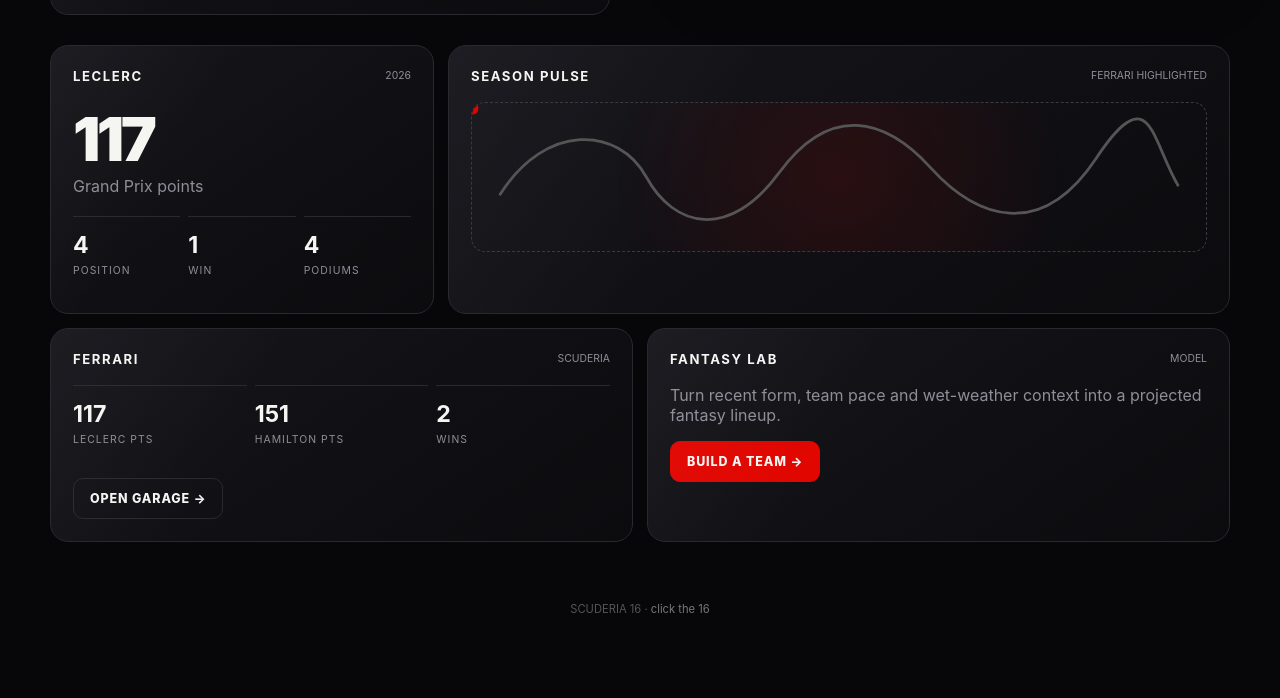
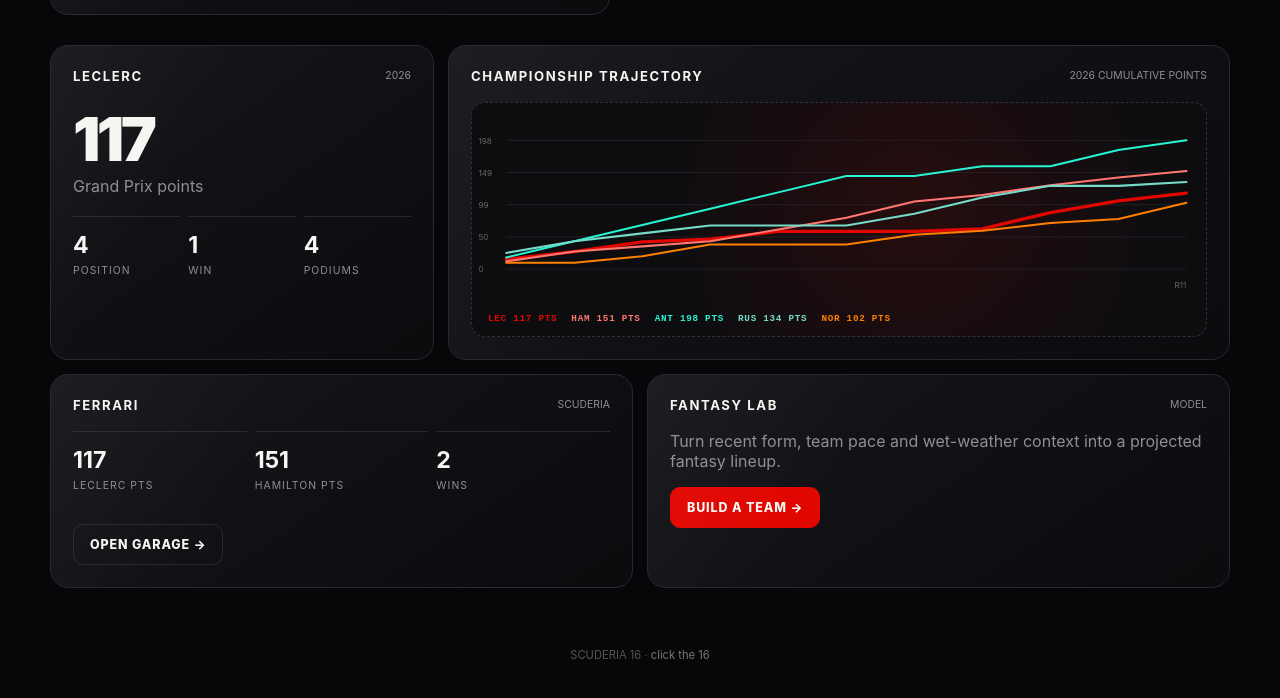
Before and after one commit to emilyhychang/f1-site, a plain HTML site: page docs/index.html in a window 1280 px wide. Shown: the part 931-1629 px from the top of the page. Drawn offline with Linux system fonts and the light colour scheme.

Commit message:
Replace season pulse with championship trajectory

```diff
--- a/docs/index.html
+++ b/docs/index.html
@@ -18,8 +18,8 @@
             fast Monegasque.
           </p>
           <div class="hero-actions">
-            <a class="btn btn-primary" href="fantasy.html">Open Predictor →</a
-            ><a class="btn btn-ghost" href="charles.html">Enter The 16</a>
+            <a class="btn btn-primary" href="fantasy.html">Open Predictor →</a>
+            <a class="btn btn-ghost" href="charles.html">Enter The 16</a>
           </div>
           <div class="panel" style="margin-top: 34px; max-width: 560px">
             <div class="panel-title">
@@ -35,6 +35,7 @@
             </div>
           </div>
         </div>
+
         <div class="hero-visual">
           <div class="driver-card">
             <div class="driver-art">
@@ -57,14 +58,15 @@
             </div>
             <div class="driver-meta">
               <div>
-                <strong>CHARLES LECLERC</strong
-                ><small>SCUDERIA FERRARI · MONACO</small>
+                <strong>CHARLES LECLERC</strong>
+                <small>SCUDERIA FERRARI · MONACO</small>
               </div>
               <div class="number">16</div>
             </div>
           </div>
         </div>
       </section>
+
       <section class="dashboard-grid">
         <div class="panel span-4">
           <div class="panel-title">
@@ -79,29 +81,33 @@
             <div class="stat"><b>4</b><small>Podiums</small></div>
           </div>
         </div>
+
         <div class="panel span-8">
           <div class="panel-title">
-            <h3>Season Pulse</h3>
-            <span>Ferrari highlighted</span>
+            <h3>Championship Trajectory</h3>
+            <span>2026 cumulative points</span>
           </div>
-          <div class="race-track">
-            <svg viewBox="0 0 800 150">
-              <path
-                d="M30 95 C80 15 160 20 190 75 S280 145 335 70 S450 10 500 65 S620 145 680 55 S740 35 770 85"
-                fill="none"
-                stroke="#555"
-                stroke-width="3"
-              />
-              <circle r="7" fill="#e10600">
-                <animateMotion
-                  dur="7s"
-                  repeatCount="indefinite"
-                  path="M30 95 C80 15 160 20 190 75 S280 145 335 70 S450 10 500 65 S620 145 680 55 S740 35 770 85"
-                />
-              </circle>
-            </svg>
+          <div
+            id="championship-graph"
+            style="
+              position: relative;
+              min-height: 210px;
+              overflow: hidden;
+              border: 1px dashed #303038;
+              border-radius: 14px;
+              background: radial-gradient(circle at 60% 45%, rgba(225, 6, 0, 0.12), transparent 55%), #0d0d10;
+            "
+          >
+            <div
+              id="championship-loading"
+              class="muted"
+              style="padding: 28px"
+            >
+              Loading championship trajectory…
+            </div>
           </div>
         </div>
+
         <div class="panel span-6">
           <div class="panel-title">
             <h3>Ferrari</h3>
@@ -112,10 +118,11 @@
             <div class="stat"><b>151</b><small>Hamilton pts</small></div>
             <div class="stat"><b>2</b><small>Wins</small></div>
           </div>
-          <a class="btn btn-ghost" style="margin-top: 18px" href="ferrari.html"
-            >Open Garage →</a
-          >
+          <a class="btn btn-ghost" style="margin-top: 18px" href="ferrari.html">
+            Open Garage →
+          </a>
         </div>
+
         <div class="panel span-6">
           <div class="panel-title">
             <h3>Fantasy Lab</h3>
@@ -128,36 +135,170 @@
           <a class="btn btn-primary" href="fantasy.html">Build a Team →</a>
         </div>
       </section>
+
       <footer class="footer">
         SCUDERIA 16 ·
-        <span class="secret" data-message="FORZA FERRARI. 🏁"
-          >click the 16</span
-        >
+        <span class="secret" data-message="FORZA FERRARI. 🏁">click the 16</span>
       </footer>
     </main>
+
     <script src="js/driver-image.js"></script>
     <script src="js/driver-image-fix.js"></script>
     <script src="js/app.js"></script>
     <script>
       fetch('data/next_race.json')
-        .then(r => r.json())
-        .then(r => {
-          document.getElementById('next-race').textContent = r.eventName;
+        .then(response => response.json())
+        .then(race => {
+          document.getElementById('next-race').textContent = race.eventName;
           document.getElementById('race-date').textContent =
-            `${r.location}, ${r.country} · ${new Date(r.date).toLocaleDateString(undefined, { month: 'short', day: 'numeric', year: 'numeric' })}`;
-          const d = Math.max(
+            `${race.location}, ${race.country} · ${new Date(race.date).toLocaleDateString(undefined, { month: 'short', day: 'numeric', year: 'numeric' })}`;
+
+          const days = Math.max(
             0,
-            Math.ceil((new Date(r.date) - new Date()) / 86400000)
+            Math.ceil((new Date(race.date) - new Date()) / 86400000)
           );
+
           document.getElementById('countdown').textContent =
-            d === 0 ? 'RACE DAY' : `${d} DAYS`;
+            days === 0 ? 'RACE DAY' : `${days} DAYS`;
           document.getElementById('race-status').textContent = 'UP NEXT';
         })
-        .catch(
-          () =>
-            (document.getElementById('race-status').textContent =
-              'SEASON COMPLETE')
-        );
+        .catch(() => {
+          document.getElementById('race-status').textContent =
+            'SEASON COMPLETE';
+        });
+
+      const graphDrivers = {
+        LEC: { color: '#e10600', label: 'LEC' },
+        HAM: { color: '#ff7770', label: 'HAM' },
+        ANT: { color: '#27f4d2', label: 'ANT' },
+        RUS: { color: '#75dcca', label: 'RUS' },
+        NOR: { color: '#ff8000', label: 'NOR' }
+      };
+
+      async function renderChampionshipGraph() {
+        const root = document.getElementById('championship-graph');
+        const loading = document.getElementById('championship-loading');
+        const history = [];
+
+        for (let round = 1; round <= 11; round += 1) {
+          try {
+            const response = await fetch(`data/results_2026_r${round}.json`);
+            if (!response.ok) continue;
+            history.push({ round, results: await response.json() });
+          } catch {
+            // Skip unavailable rounds.
+          }
+        }
+
+        if (!history.length) {
+          loading.textContent = 'Championship data unavailable.';
+          return;
+        }
+
+        const width = 900;
+        const height = 210;
+        const padding = { left: 42, right: 24, top: 22, bottom: 30 };
+        const plotWidth = width - padding.left - padding.right;
+        const plotHeight = height - padding.top - padding.bottom;
+        const cumulative = {};
+        let maxPoints = 0;
+
+        Object.keys(graphDrivers).forEach(code => {
+          cumulative[code] = [];
+          let total = 0;
+
+          history.forEach(item => {
+            const result = item.results.find(
+              driver => driver.Abbreviation === code
+            );
+            total += Number(result?.Points || 0);
+            cumulative[code].push(total);
+            maxPoints = Math.max(maxPoints, total);
+          });
+        });
+
+        maxPoints = Math.max(maxPoints, 25);
+        root.innerHTML = `
+          <svg
+            viewBox="0 0 ${width} ${height}"
+            style="width:100%;height:210px;display:block"
+            aria-label="Cumulative championship points graph"
+          ></svg>
+          <div
+            id="championship-legend"
+            style="display:flex;gap:14px;flex-wrap:wrap;padding:0 16px 12px"
+          ></div>`;
+
+        const svg = root.querySelector('svg');
+        const ns = 'http://www.w3.org/2000/svg';
+
+        for (let step = 0; step <= 4; step += 1) {
+          const y = padding.top + (plotHeight * step) / 4;
+          const value = Math.round(maxPoints * (1 - step / 4));
+          const line = document.createElementNS(ns, 'line');
+          line.setAttribute('x1', padding.left);
+          line.setAttribute('x2', width - padding.right);
+          line.setAttribute('y1', y);
+          line.setAttribute('y2', y);
+          line.setAttribute('stroke', '#24242b');
+          svg.appendChild(line);
+
+          const text = document.createElementNS(ns, 'text');
+          text.textContent = value;
+          text.setAttribute('x', 8);
+          text.setAttribute('y', y + 4);
+          text.setAttribute('fill', '#666');
+          text.setAttribute('font-size', '10');
+          svg.appendChild(text);
+        }
+
+        Object.entries(graphDrivers).forEach(([code, meta]) => {
+          const points = cumulative[code]
+            .map((value, index) => {
+              const x =
+                padding.left +
+                (plotWidth * index) / Math.max(history.length - 1, 1);
+              const y =
+                padding.top +
+                plotHeight * (1 - value / maxPoints);
+              return `${x},${y}`;
+            })
+            .join(' ');
+
+          const path = document.createElementNS(ns, 'polyline');
+          path.setAttribute('points', points);
+          path.setAttribute('fill', 'none');
+          path.setAttribute('stroke', meta.color);
+          path.setAttribute('stroke-width', code === 'LEC' ? '4' : '2.5');
+          path.setAttribute('stroke-linecap', 'round');
+          path.setAttribute('stroke-linejoin', 'round');
+          path.setAttribute('pathLength', '1');
+          path.style.strokeDasharray = '1';
+          path.style.strokeDashoffset = '1';
+          path.style.transition = 'stroke-dashoffset 1.4s ease';
+          svg.appendChild(path);
+
+          requestAnimationFrame(() => {
+            path.style.strokeDashoffset = '0';
+          });
+
+          const legend = document.createElement('span');
+          legend.style.cssText = `font:800 .58rem ui-monospace,monospace;color:${meta.color};letter-spacing:.08em`;
+          legend.textContent = `${meta.label} ${cumulative[code].at(-1) || 0} PTS`;
+          root.querySelector('#championship-legend').appendChild(legend);
+        });
+
+        const latestRound = document.createElementNS(ns, 'text');
+        latestRound.textContent = `R${history.at(-1).round}`;
+        latestRound.setAttribute('x', width - padding.right);
+        latestRound.setAttribute('y', height - 7);
+        latestRound.setAttribute('fill', '#666');
+        latestRound.setAttribute('font-size', '10');
+        latestRound.setAttribute('text-anchor', 'end');
+        svg.appendChild(latestRound);
+      }
+
+      renderChampionshipGraph();
     </script>
   </body>
 </html>
```
